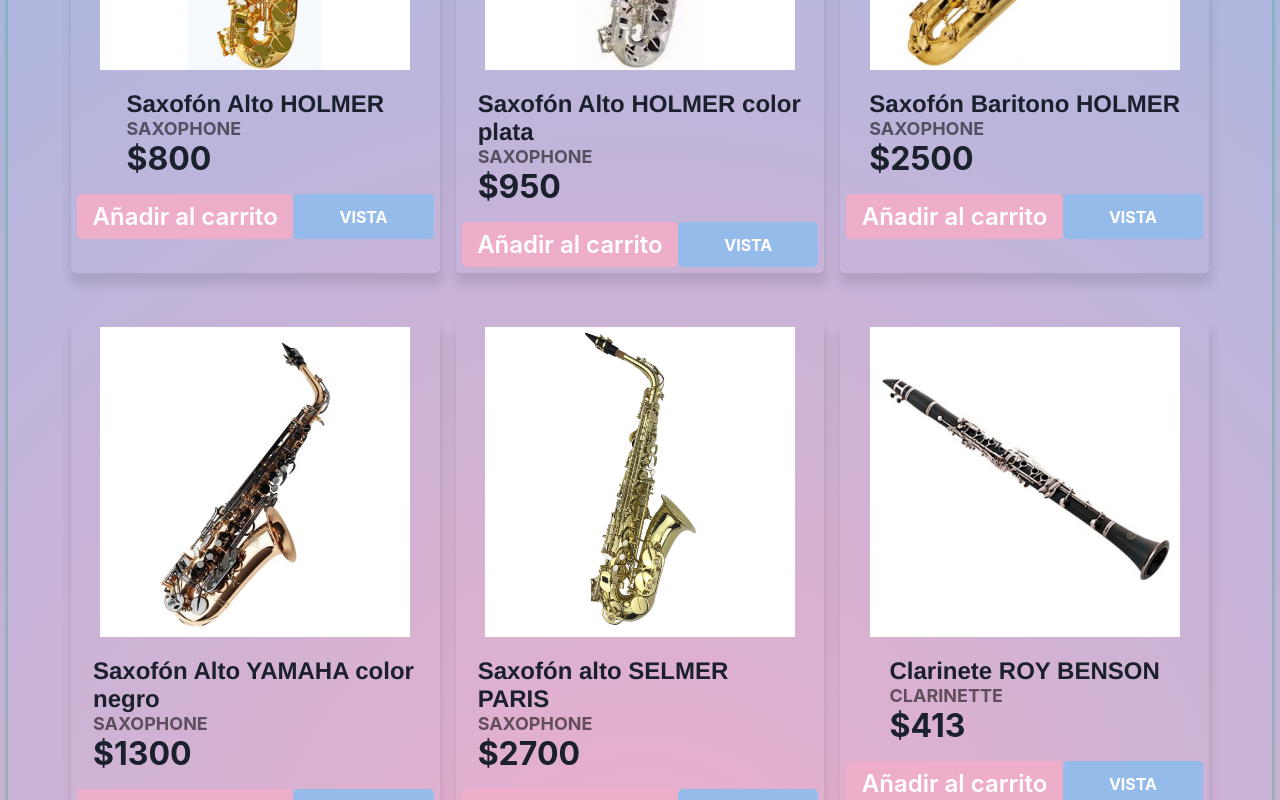
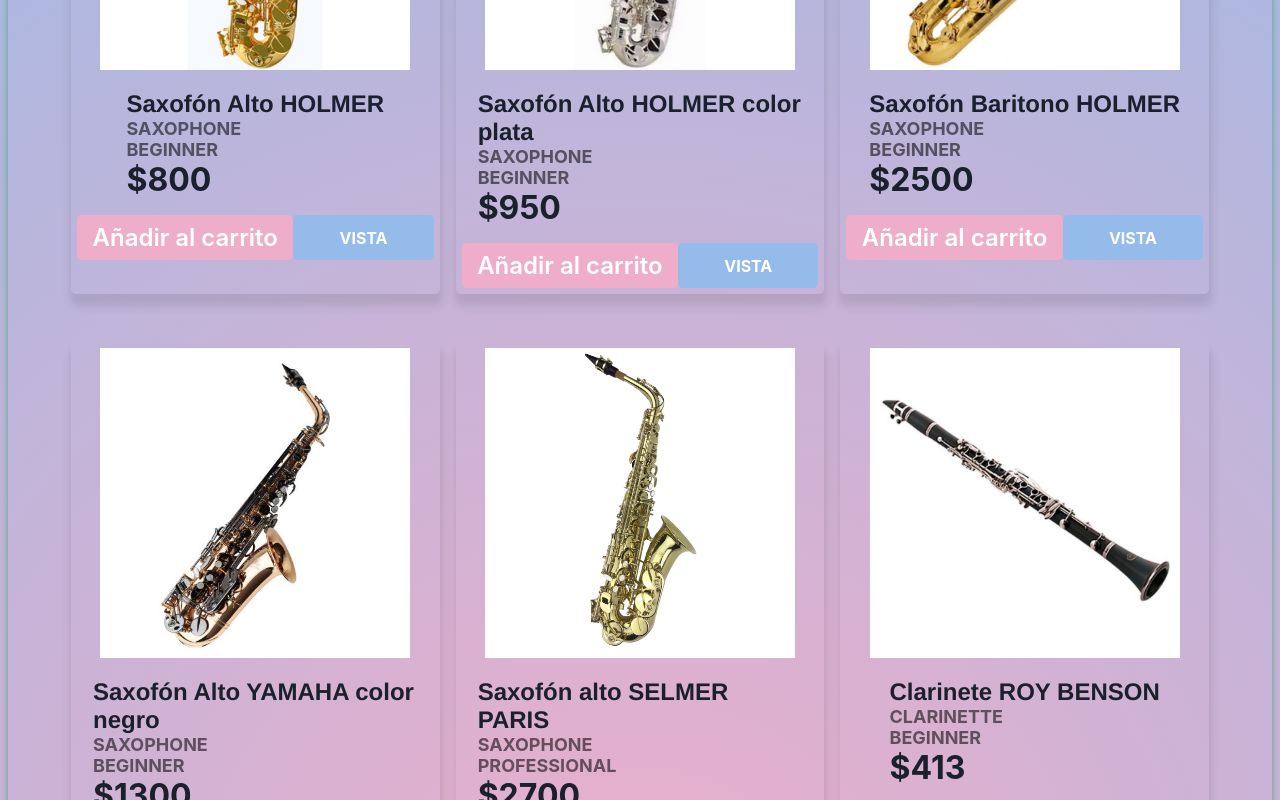
Before and after one commit to dannita1310/marketplace-react, a React (Create React App) app in the folder market/: page / in a window 1280 px wide. Shown: the part 540-1340 px from the top of the page. Built offline with nearby package versions, Linux system fonts and the light colour scheme.

Commit message:
fix (Routes) muestra los articulos, pero no el nadvar

```diff
--- a/market/src/Data/data.js
+++ b/market/src/Data/data.js
@@ -7,6 +7,7 @@
       price: 800,
       image: require("../images/img01.jpg"),
       category: "saxophone",
+      Type: "Beginner",
       img1: "https://www.mundomusicalcr.com/wp-content/uploads/110140-7.jpg",
       img2: ".jpg?auto=format,compress&q=90&updated_at=1606321430&w=1000",
       cantidad: 1,
@@ -17,6 +18,7 @@
       price: 950,
       image: require("../images/img02.jpg"),
       category: "saxophone",
+      Type: "Beginner",
       img1: "https://www.mundomusicalcr.com/wp-content/uploads/110141-4-1200x1200.jpg",
       img2: ".jpg?auto=format,compress&q=90&updated_at=1606319825&w=1000",
       cantidad: 1,
@@ -27,6 +29,7 @@
       price: 2500,
       image: require("../images/img03.jpg"),
       category: "saxophone",
+      Type: "Beginner",
       img1: "https://www.mundomusicalcr.com/wp-content/uploads/110117-4.jpg",
       img2: ".jpg?auto=format,compress&q=90&updated_at=1606325289&w=1000",
       cantidad: 1,
@@ -37,6 +40,7 @@
       price: 1300,
       image: require("../images/img04.jpg"),
       category: "saxophone",
+      Type: "Beginner",
       img1: "https://saxtienda.com/4640-large_default/yamaha-custom-yas-875exb-saxofon-alto-negro.jpg",
       img2: ".jpg?auto=format,compress&q=90&updated_at=1606325338&w=1000",
       cantidad: 1,
@@ -47,6 +51,7 @@
       price: 2700,
       image: require("../images/img05.jpg"),
       category: "saxophone",
+      Type: "Professional",
       img1: "https://www.selmer.fr/cdn/shop/files/sax_alto_Axos_recto_verni_collection.png?v=1678806755&width=400",
       img2: ".jpg?auto=format,compress&q=90&updated_at=1606322330&w=1000",
       cantidad: 1,
@@ -57,6 +62,7 @@
       price: 413,
       image: require("../images/img06.jpg"),
       category: "CLARINETTE",
+      Type: "Beginner",
       img1: "https://media.nidux.net/pull/2000/2000/14582/3562-product-648ba3d03c797-gwcb318-01.jpg",
       img2: ".jpg?auto=format,compress&q=90&updated_at=1606321824&w=1000",
       cantidad: 1,
@@ -67,6 +73,7 @@
       price: 825,
       image: require("../images/img07.jpg"),
       category: "CLARINETTE",
+      Type: "Beginner",
       img1: "https://media.nidux.net/pull/800/599/14582/1973-product-62723d24c2a9c-ycycl255-01.jpg",
       img2: ".jpg?auto=format,compress&q=90&updated_at=1606320966&w=1000",
       cantidad: 1,
@@ -77,6 +84,7 @@
       price: 335,
       image: require("../images/img08.jpg"),
       category: "CLARINETTE",
+      Type: "Professional",
       img1: "https://www.selmer.fr/cdn/shop/products/SELMER_Clarinette-Muse-Mib_Recto_fond-blanc-4000.jpg?v=1679581053&width=823",
       img2: ".jpg?auto=format,compress&q=90&updated_at=1606325265&w=1000",
       cantidad: 1,
@@ -87,6 +95,7 @@
       price: 1020,
       image: require("../images/img09.jpg"),
       category: "Flaute",
+      Type: "Beginner",
       img1: "https://www.mundomusicalcr.com/wp-content/uploads/1101115-0-scaled-1.jpg",
       img2: ".jpg?auto=format,compress&q=90&updated_at=1606323250&w=1000",
       cantidad: 1,
@@ -97,6 +106,7 @@
       price: 1300,
       image: require("../images/img10.jpg"),
       category: "Flaute",
+      Type: "Beginner",
       img1: "https://www.mundomusicalcr.com/wp-content/uploads/1101115-0-scaled-1.jpg",
       img2: ".jpg?auto=format,compress&q=90&updated_at=1609445259&w=1000",
       cantidad: 1,
@@ -107,6 +117,7 @@
       price: 1500,
       image: require("../images/img11.jpg"),
       category: "oboe",
+      Type: "Professional",
       img1: "https://i.ebayimg.com/images/g/EOoAAOSwGIJeMh4g/s-l1600.jpg",
       img2: ".jpg?auto=format,compress&q=90&updated_at=1609438911&w=1000",
       cantidad: 1,
@@ -117,6 +128,7 @@
       price: 1700,
       image: require("../images/img14.jpg"),
       category: "oboe",
+      Type: "Beginner",
       img1: "https://i.ebayimg.com/images/g/EOoAAOSwGIJeMh4g/s-l1600.jpg",
       img2: ".jpg?auto=format,compress&q=90&updated_at=1609438911&w=1000",
       cantidad: 1,
--- a/market/src/components/productoItems/index.jsx
+++ b/market/src/components/productoItems/index.jsx
@@ -2,7 +2,7 @@
 import { Link } from "react-router-dom";
 import { DataContext } from "../../context/DataProvider";
 
-const ProductoItem = ({ title, image, category, price, id }) => {
+const ProductoItem = ({ title, image, category, type, price, id }) => {
   const value = useContext(DataContext);
   const addCarrito = value.addCarrito;
 
@@ -16,6 +16,7 @@
       <div className="producto__footer">
         <h1>{title}</h1>
         <p>{category}</p>
+        <p>{type}</p>
         <p className="price">${price} </p>
       </div>
       <div className="bottom">
--- a/market/src/pages/inicio/index.jsx
+++ b/market/src/pages/inicio/index.jsx
@@ -18,6 +18,7 @@
             title={producto.title}
             image={producto.image}
             category={producto.category}
+            type={producto.Type}
             price={producto.price}
             id={producto.id}
           />
--- a/market/src/pages/productoDetalles/index.jsx
+++ b/market/src/pages/productoDetalles/index.jsx
@@ -55,7 +55,7 @@
                 <option value="1">7</option>
                 <option value="1">8</option>
               </select>
-              <p>Cantidad</p>
+              <p>Tamaño</p>
             </div>
           </div>
           <button onClick={() => addCarrito(detalle.id)}>
@@ -77,11 +77,20 @@
           />
           <div className="description">
             <p>
-              <b>description: </b> Productos de calidad al mejor precio del
-              mercado!
+              <b>description: </b> Lorem ipsum dolor, sit amet consectetur
+              adipisicing elit. Cum necessitatibus soluta alias porro, saepe
+              facere expedita asperiores quos fugit inventore ex, itaque
+              sapiente quae pariatur beatae optio repellat aperiam quia possimus
+              mollitia repellendus? Illo natus quam eaque impedit omnis
+              pariatur!
             </p>
             <br />
-            <p>Productos de calidad al mejor precio del mercado!</p>
+            <p>
+              Lorem ipsum dolor sit amet consectetur adipisicing elit. Numquam
+              vitae accusantium omnis, facere laudantium ipsa hic reprehenderit
+              blanditiis quibusdam quos repellendus id illo reiciendis magni,
+              aliquid beatae, consequatur sapiente! Sequi facere itaque,
+            </p>
           </div>
         </div>
       }
```
